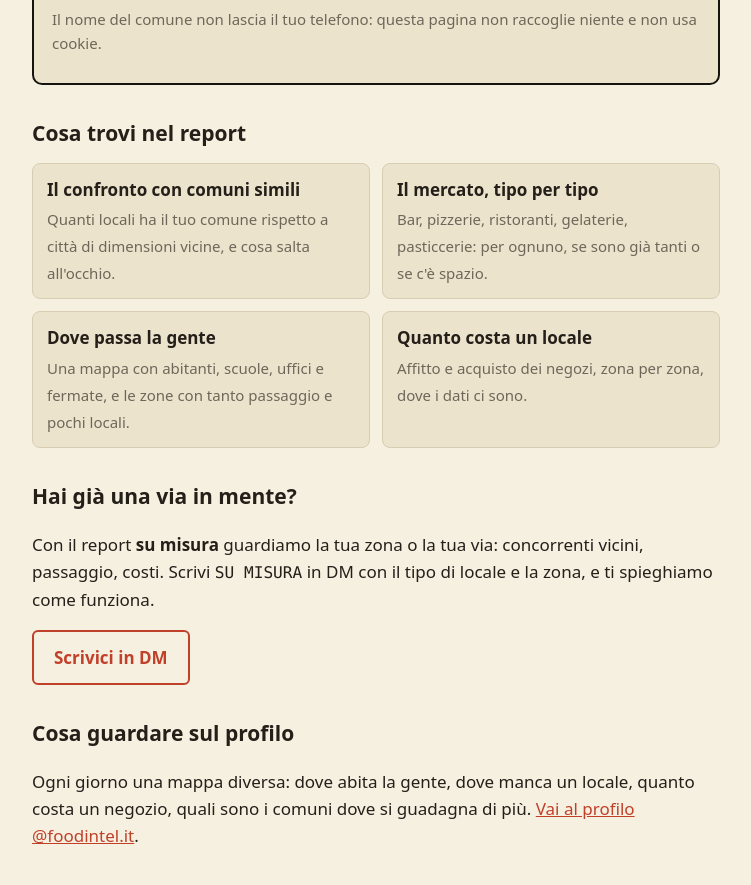
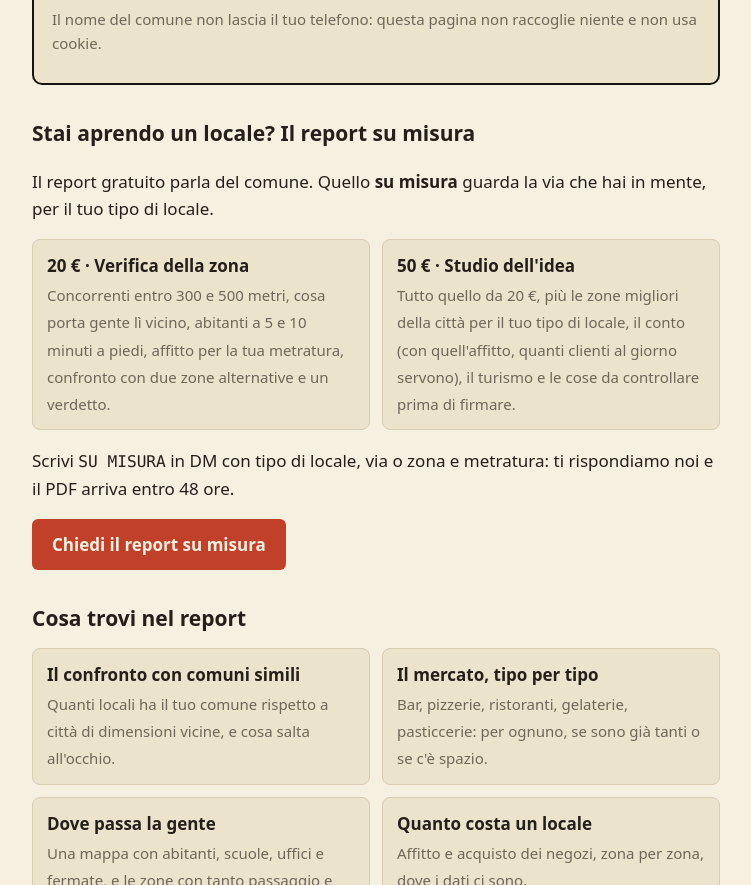
Before and after one commit to Sheng95/foodintel-legal, a plain HTML site: page index.html in a window 1280 px wide. Shown: the part 635-1520 px from the top of the page, without its empty margins (264-1015 px from the left). Drawn offline with Linux system fonts and the light colour scheme.

Commit message:
Pagina del profilo: il report su misura con i due livelli e i prezzi, subito sotto il report gratuito
Co-Authored-By: Claude Opus 5.5 <noreply@anthropic.com>
Claude-Session: https://claude.ai/code/session_01EKD3oexaRzNG8XNxzewwY3

```diff
--- a/index.html
+++ b/index.html
@@ -45,6 +45,15 @@
   <noscript><p><a class="pulsante" href="https://ig.me/m/foodintel.it">Apri la chat su Instagram</a> e scrivi REPORT seguito dal tuo comune.</p></noscript>
 </section>
 
+<h2>Stai aprendo un locale? Il report su misura</h2>
+<p>Il report gratuito parla del comune. Quello <b>su misura</b> guarda la via che hai in mente, per il tuo tipo di locale.</p>
+<div class="carte">
+  <div class="carta"><b>20 € · Verifica della zona</b><span>Concorrenti entro 300 e 500 metri, cosa porta gente lì vicino, abitanti a 5 e 10 minuti a piedi, affitto per la tua metratura, confronto con due zone alternative e un verdetto.</span></div>
+  <div class="carta"><b>50 € · Studio dell'idea</b><span>Tutto quello da 20 €, più le zone migliori della città per il tuo tipo di locale, il conto (con quell'affitto, quanti clienti al giorno servono), il turismo e le cose da controllare prima di firmare.</span></div>
+</div>
+<p>Scrivi <code>SU MISURA</code> in DM con tipo di locale, via o zona e metratura: ti rispondiamo noi e il PDF arriva entro 48 ore.</p>
+<p><a class="pulsante" href="https://ig.me/m/foodintel.it">Chiedi il report su misura</a></p>
+
 <h2>Cosa trovi nel report</h2>
 <div class="carte">
   <div class="carta"><b>Il confronto con comuni simili</b><span>Quanti locali ha il tuo comune rispetto a città di dimensioni vicine, e cosa salta all'occhio.</span></div>
@@ -52,10 +61,6 @@
   <div class="carta"><b>Dove passa la gente</b><span>Una mappa con abitanti, scuole, uffici e fermate, e le zone con tanto passaggio e pochi locali.</span></div>
   <div class="carta"><b>Quanto costa un locale</b><span>Affitto e acquisto dei negozi, zona per zona, dove i dati ci sono.</span></div>
 </div>
-
-<h2>Hai già una via in mente?</h2>
-<p>Con il report <b>su misura</b> guardiamo la tua zona o la tua via: concorrenti vicini, passaggio, costi. Scrivi <code>SU MISURA</code> in DM con il tipo di locale e la zona, e ti spieghiamo come funziona.</p>
-<p><a class="pulsante secondario" href="https://ig.me/m/foodintel.it">Scrivici in DM</a></p>
 
 <h2>Cosa guardare sul profilo</h2>
 <p>Ogni giorno una mappa diversa: dove abita la gente, dove manca un locale, quanto costa un negozio, quali sono i comuni dove si guadagna di più. <a href="https://www.instagram.com/foodintel.it/">Vai al profilo @foodintel.it</a>.</p>
```
